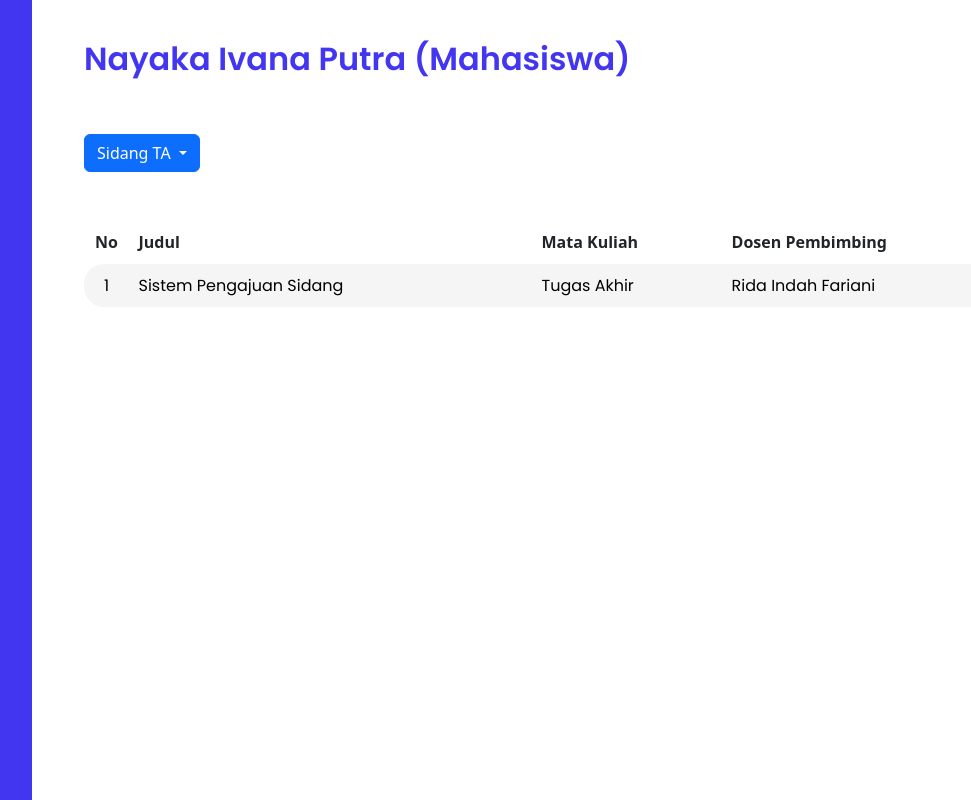
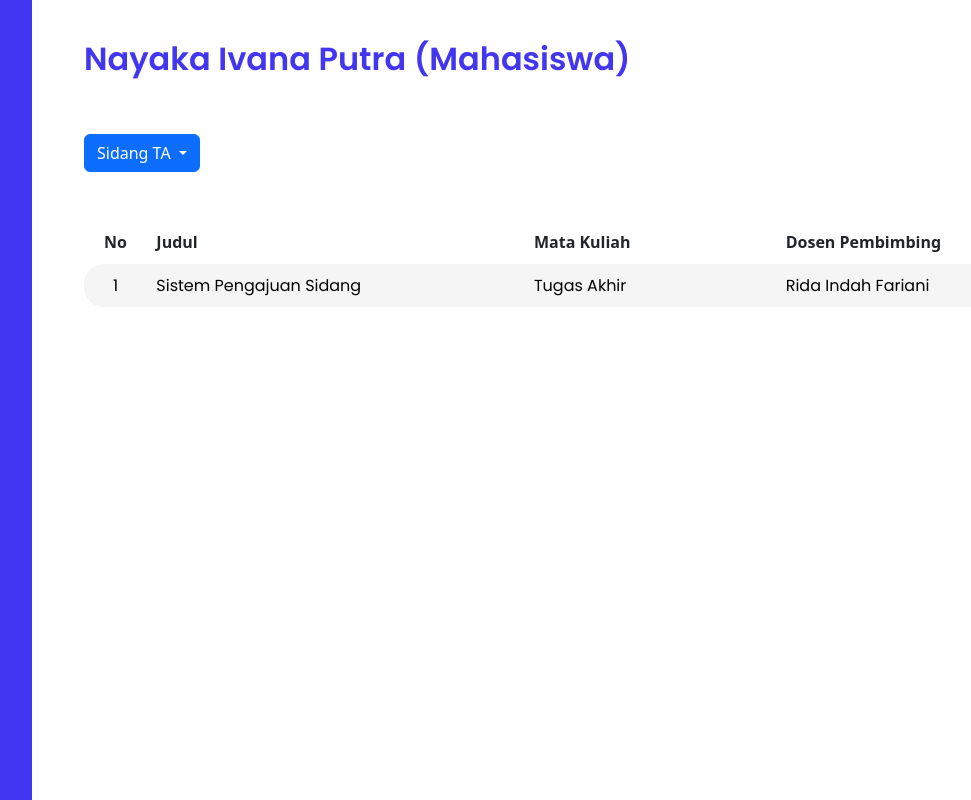
Before and after one commit to Ivann4y/Pro-PengajuanSidang, a PHP site: page /views/mahasiswa/mSidang.php in a window 1280 px wide. Shown: the whole page, without its empty margins (160-1131 px from the left). Run offline with PHP 8.4, Linux system fonts and the light colour scheme.

Commit message:
update css

```diff
--- a/assets/css/style.css
+++ b/assets/css/style.css
@@ -29,6 +29,16 @@ thead th {
 }
 thead th:nth-child(1) {
     text-align: center;
+    width: 5%;
+}
+thead th:nth-child(2) {
+    width: 30%;
+}
+thead th:nth-child(3) {
+    width: 20%;
+}
+thead th:nth-child(4) {
+    width: 20%;
 }
 .isiTabel td {
     margin-top: 1%;
```
Also changed, not shown: assets/js/main.js (+10 -0 lines).
